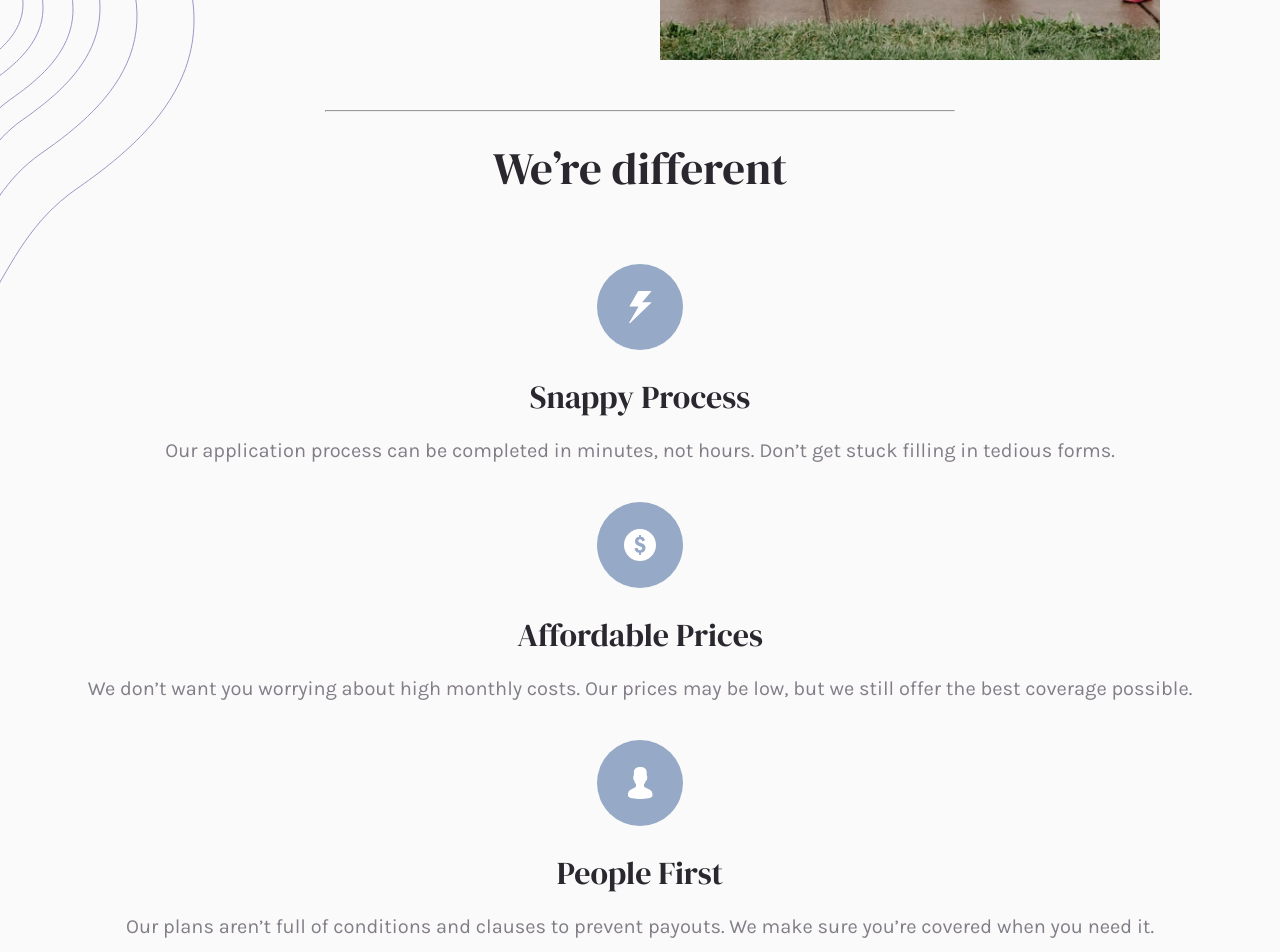
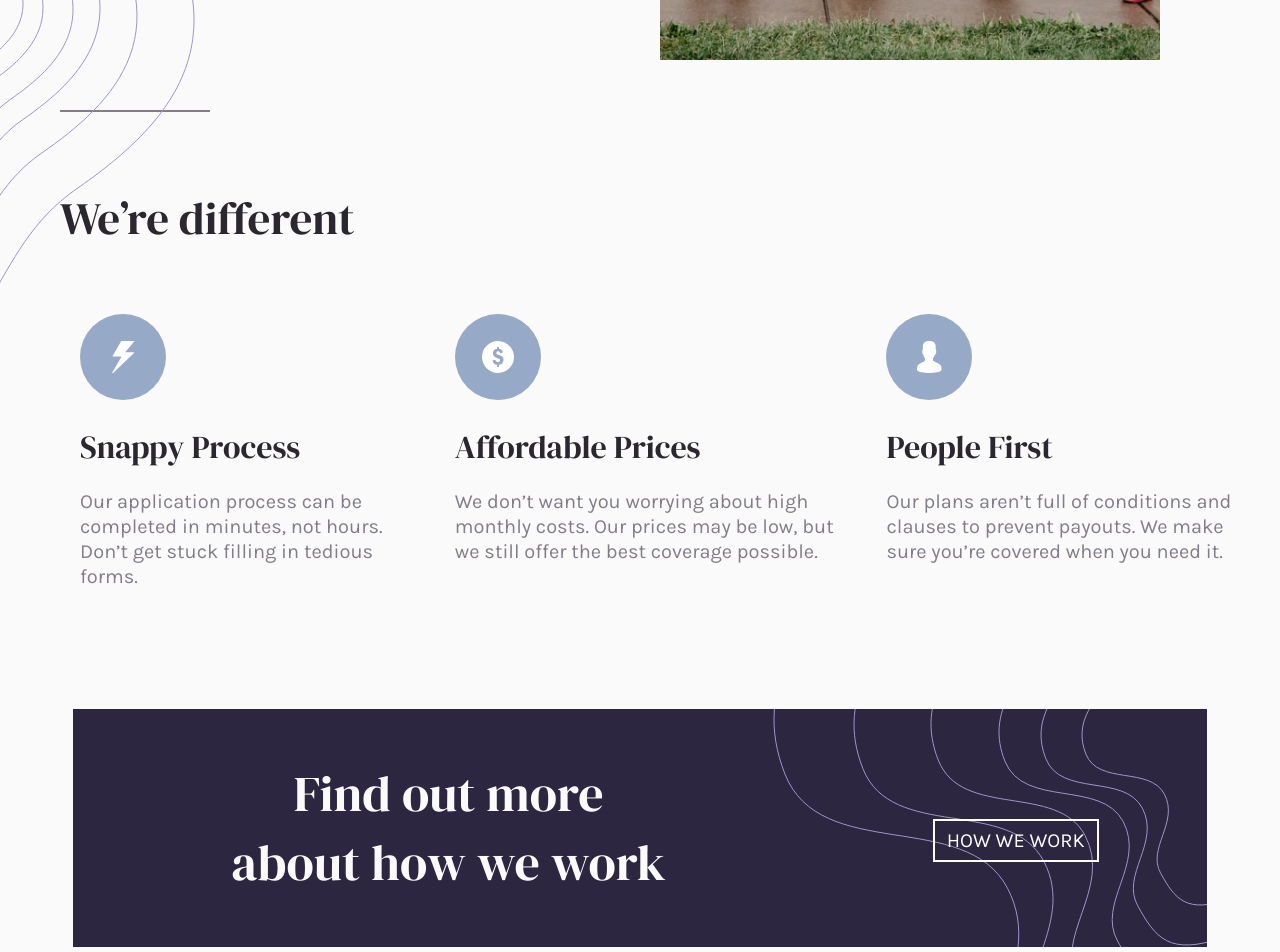
Before and after one commit to rica213/insurance-landing-product-master, a website: page index.html in a window 1280 px wide. Shown: the part 720-1672 px from the top of the page. Drawn offline with Linux system fonts and the light colour scheme.

Commit message:
Add style on the features section on the desktop version

```diff
--- a/index.html
+++ b/index.html
@@ -51,6 +51,7 @@
       <section class="headline">
         <div class="back_image"></div>
         <div class="headline_sec">
+        <div class="top-line"></div>
         <h1>Humanizing<span>your insurance.</span></h1>
         <p>
           Get your life insurance coverage easier and faster. We blend our
@@ -66,9 +67,10 @@
     <div class="cover_img"></div>
     <main>
 
+      <img src="images/bg-pattern-intro-left-desktop.svg" class="overlay_left">
       <section class="features">
-        <img src="images/bg-pattern-intro-left-desktop.svg" class="overlay_left">
         <hr>
+        <div class="second-line"></div>
         <h2>We’re different</h2>
         <div class="features-wrapper">
           <div>
@@ -97,7 +99,7 @@
           </div>
         </div>
         <div class="banner">
-          <h2>Find out more <br> about how we <br> work</h2>
+          <h2>Find out more <br> about how we work</h2>
           <a href="#" class="link">how we work</a>
         </div>
       </section>
--- a/style.css
+++ b/style.css
@@ -88,6 +88,9 @@ menu {
   text-align: center;
 }
 
+.top-line {
+  display: none;
+}
 
 .overlay_img,
 .overlay_left {
@@ -143,7 +146,7 @@ menu {
 
 }
 
-hr {
+.features hr {
   width: 50%;
   margin: 0 auto;
   color: hsl(273, 4%, 51%);
@@ -173,6 +176,7 @@ hr {
 
 .features-wrapper p {
   color: hsl(273, 4%, 51%);
+  line-height: 1.25;
 }
 
 .banner {
@@ -335,6 +339,24 @@ li a:hover {
   color: #fff;
 }
 
+.top-line,
+.second-line {
+  display: block;
+  width: 150px;
+  margin-left: 50px;
+  margin-bottom: 50px;
+}
+
+.top-line {
+  height: 1px;
+  background-color: #fff;
+}
+
+.second-line {
+  height: 1.5px;
+  background-color: hsl(273, 4%, 51%);
+}
+
 .overlay_img {
  position: absolute;
  right: 0;
@@ -371,4 +393,39 @@ li a:hover {
   margin-left: 50px;
 }
 
+.features {
+  align-items: flex-start;
 }
+
+.features hr {
+  display: none;
+}
+
+.features h2{
+  margin-left: 50px;
+}
+
+.features-wrapper {
+  flex-direction: row;
+  text-align: left;
+  margin-left: 50px;
+}
+
+.features-wrapper * {
+  padding: 10px;
+}
+
+.banner {
+  flex-direction: row;
+  background-image: url(images/bg-pattern-how-we-work-desktop.svg);
+  justify-content: space-around;
+  padding-bottom: 0;
+}
+
+.banner h2 {
+  font-size: 2.5rem;
+  padding-top: 0;
+  padding: 50px 0;
+}
+
+}
```
